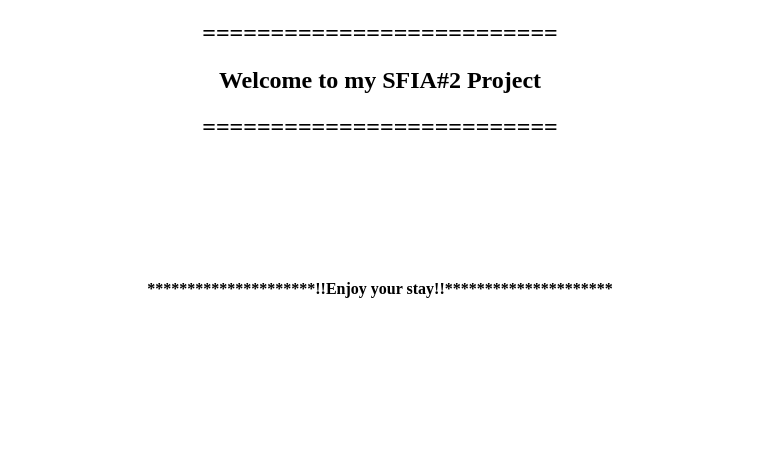
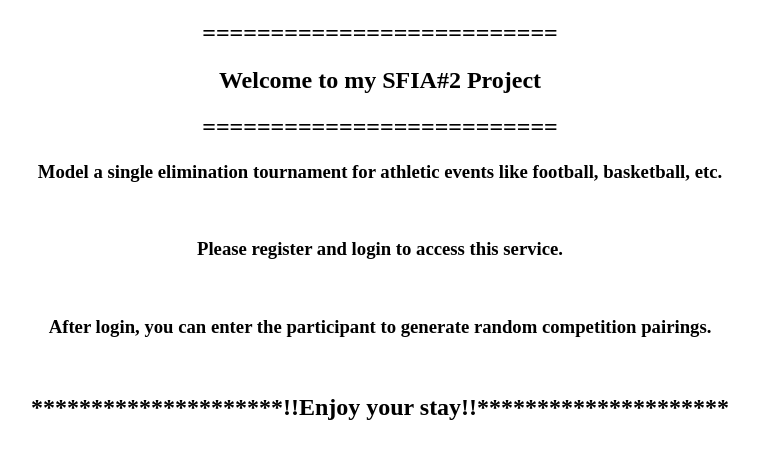
Before and after one commit to HarisMunir786/projectsfia2, a Flask app: page / in a window 1280 px wide. Shown: the part 26-485 px from the top of the page, without its empty margins (260-1019 px from the left). Run offline with Flask 2, Linux system fonts and the light colour scheme; parts of the project's set-up code (start-up, migrations or seed data) failed here and were passed over.

Commit message:
changes to files

```diff
--- a/application/routes.py
+++ b/application/routes.py
@@ -7,9 +7,7 @@ from application.models import User, Sport, Modus, Participant
 # import login_user, current_user, logout_user, login_required function from flask_login
 from flask_login import login_user, current_user, logout_user, login_required
 # import RegistrationForm and LoginForm from ./application/forms.py
-from application.forms import LoginForm, RegistrationForm, EnterForm #GenerateForm
-# import QuerySelectField
-#from wtforms_sqlalchemy.fields import QuerySelectField
+from application.forms import LoginForm, RegistrationForm, EnterForm, GenerateForm
 
 @app.route('/')
 @app.route('/home')
@@ -50,14 +48,16 @@ def enter():
 	form = EnterForm()
 	#if form.validate_on_submit():
 	return render_template('enter.html', title='Enter the particpant', form=form)
+#	entryform = EnterForm()
+#	return render_template('enter.html', title='Enter the particpant', input=entryform)
 
 @app.route("/logout")
 def logout():
 	logout_user()
 	return redirect(url_for('login'))
 
-#@app.route('/generate', methods=['GET', 'POST'])
-#def generate():
-#	form = GenerateForm()
+@app.route('/generate', methods=['GET', 'POST'])
+def generate():
+	form = GenerateForm()
 #	if form.validate_on_submit():
-#		return render_template('generate.html', title='Random Generator', form=form)
+	return render_template('generate.html', title='Random Generator', form=form)
--- a/application/templates/home.html
+++ b/application/templates/home.html
@@ -6,12 +6,18 @@
 <h2 align="center">==========================</h2>
 </p>
 <p>
-<h4 align="center"></h4>
+<h3 align="center">
+Model a single elimination tournament for athletic events like football, basketball, etc.
+</h3>
 <br>
-<h4 align="center"></h4>
+<h3 align="center">
+Please register and login to access this service.
+</h3>
 <br>
-<h4 align="center"></h4>
+<h3 align="center">
+After login, you can enter the participant to generate random competition pairings.
+</h3>
 <br>
-<h4 align="center">*********************!!Enjoy your stay!!*********************</h4>
+<h2 align="center">*********************!!Enjoy your stay!!*********************</h2>
 </p>
 {% endblock %}
--- a/application/templates/layout.html
+++ b/application/templates/layout.html
@@ -11,6 +11,8 @@
                 <a href="{{ url_for('home') }}">Home</a>
                 <a>&nbsp</a><a>&nbsp</a><a>|</a><a>&nbsp</a><a>&nbsp</a>
                 <a href="{{ url_for('enter') }}">Enter particpants information</a>
+                <a>&nbsp</a><a>&nbsp</a><a>|</a><a>&nbsp</a><a>&nbsp</a>
+                <a href="{{ url_for('generator') }}">Generate the random selection</a>
                 <a>&nbsp</a><a>&nbsp</a><a>|</a><a>&nbsp</a><a>&nbsp</a>
                 <a href="{{ url_for('logout') }}">Logout</a>
 	{% else %}
```
Also changed, not shown: application/forms.py (+18 -22 lines), application/templates/enter.html (line endings or trailing spaces).
